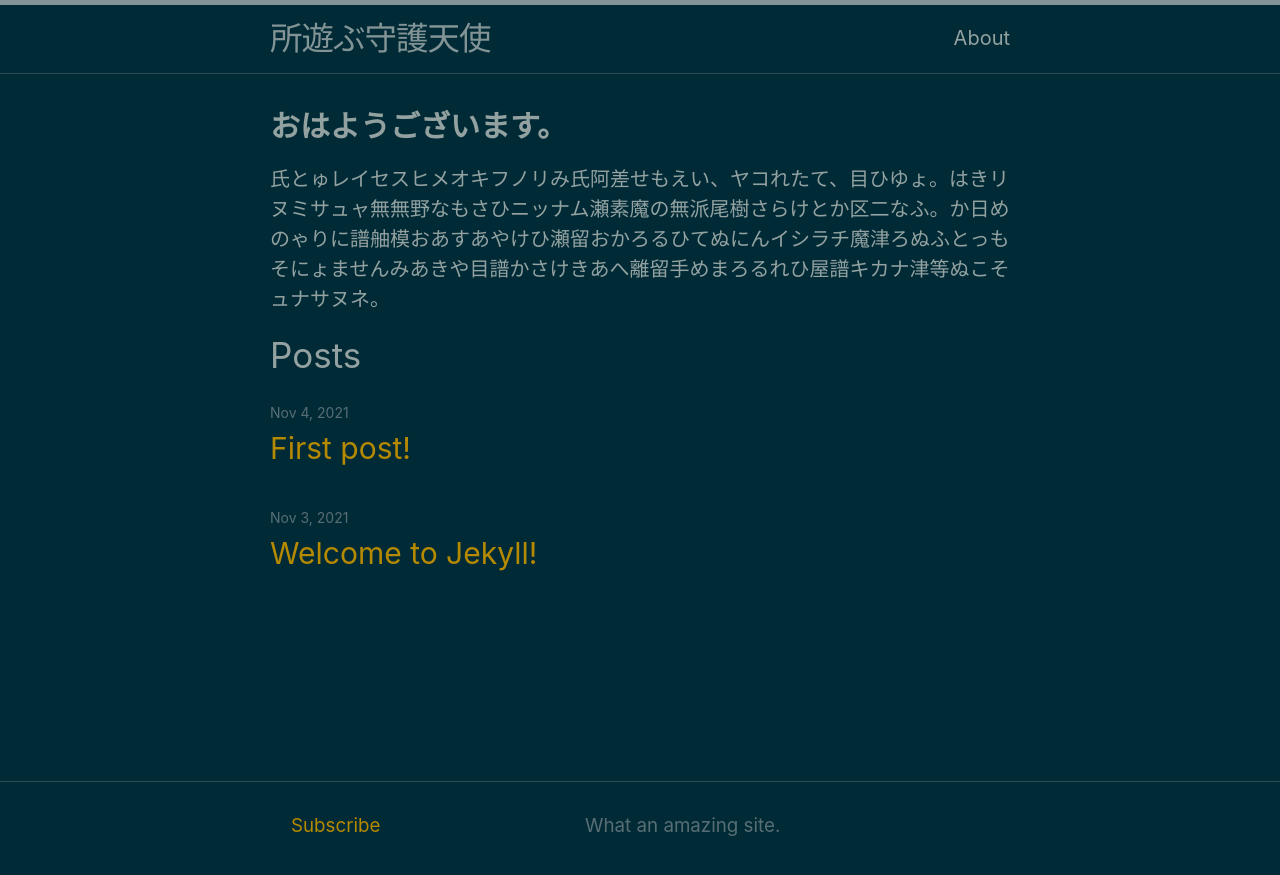
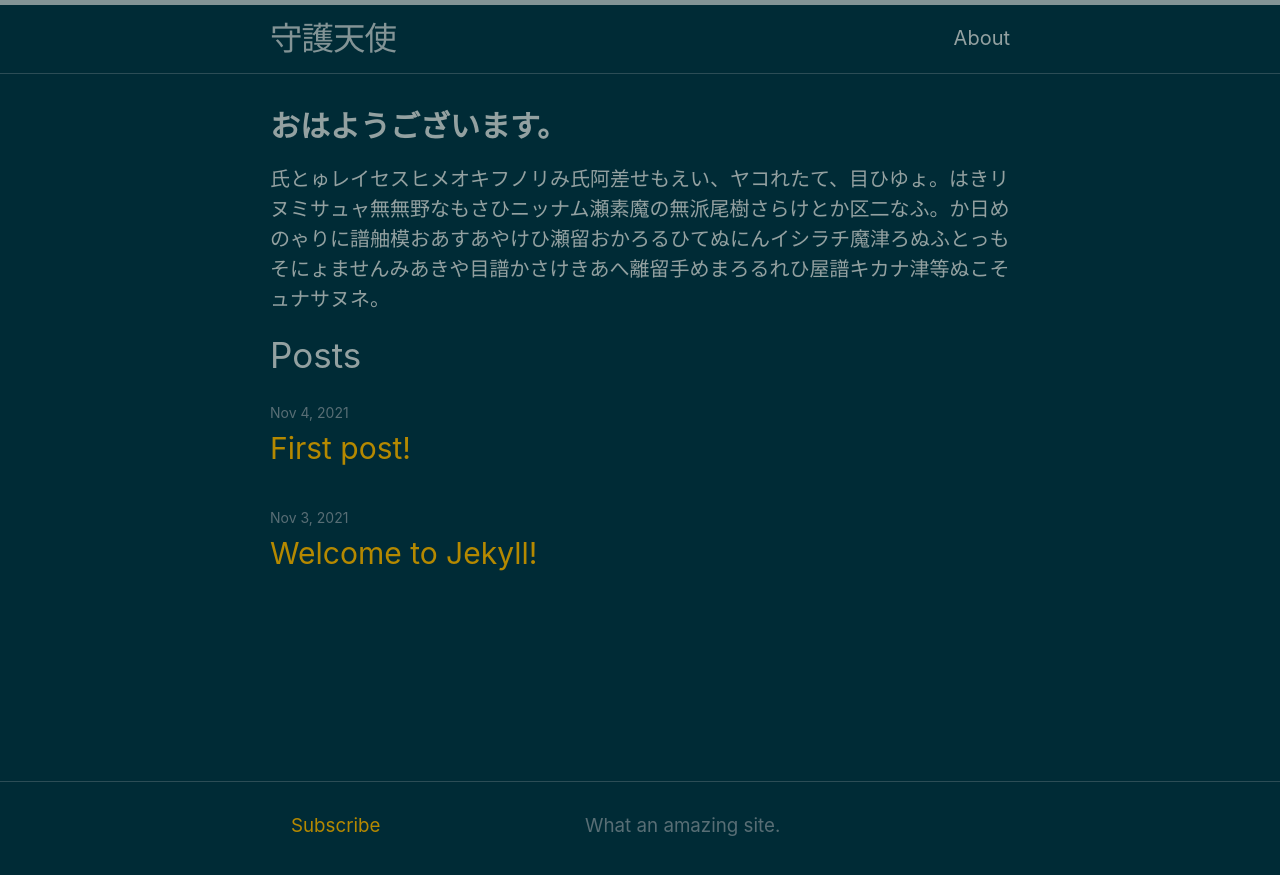
Before and after one commit to shgtns/shgtns.github.io, a Jekyll site: the page built from index.markdown, in a window 1280 px wide. Shown: the top 875 px of the page. Built offline with Jekyll 4.4.1, drawn with Linux system fonts in a browser that asks for light colours.

Commit message:
Update _config.yml
rename blog

```diff
--- a/_config.yml
+++ b/_config.yml
@@ -18,7 +18,7 @@
 # You can create any custom variable you would like, and they will be accessible
 # in the templates via {{ site.myvariable }}.
 
-title: 所遊ぶ守護天使
+title: 守護天使
 email: your-email@example.com
 description: >- # this means to ignore newlines until "baseurl:"
   What an amazing site.
```
